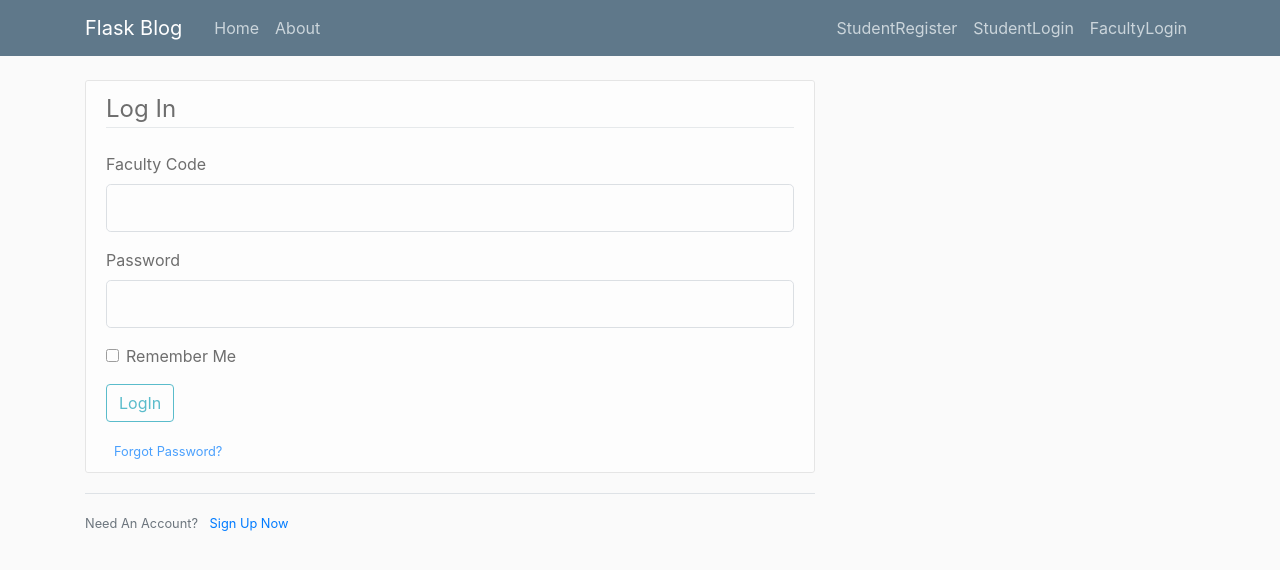
After one commit to muskan6769/Institute-Management-System, a Flask app: page /Faclogin in a window 1280 px wide. The commit adds this page. Shown: the top 570 px of the page. Run offline with Flask 2, Linux system fonts and the light colour scheme; some libraries are stand-ins or nearby versions.

Commit message:
added student anf faculty profile functionality'

```diff
--- /dev/null
+++ b/__init__.py
@@ -0,0 +1 @@
+current_user = ''
--- a/forms.py
+++ b/forms.py
@@ -13,8 +13,14 @@ class RegistrationForm(FlaskForm):
     branch = StringField('Branch',validators=[DataRequired()])
     submit = SubmitField('Sign Up')
 
-class LoginForm(FlaskForm):
+class StudLoginForm(FlaskForm):
     rollNo = StringField('EnrollNo',validators=[DataRequired(),length(min=2,max=50)])
     password = PasswordField('Password', validators=[DataRequired()])
     remember = BooleanField('Remember Me')
     submit = SubmitField('LogIn')
+
+class FacLoginForm(FlaskForm):
+    facCode = StringField('Faculty Code',validators=[DataRequired(),length(min=2,max=50)])
+    password = PasswordField('Password', validators=[DataRequired()])
+    remember = BooleanField('Remember Me')
+    submit = SubmitField('LogIn')
--- a/main.py
+++ b/main.py
@@ -1,8 +1,9 @@
 from flask import Flask,render_template ,flash ,url_for , redirect
-from forms import RegistrationForm,LoginForm
+from forms import RegistrationForm,StudLoginForm,FacLoginForm
 from sqlalchemy import create_engine
 from flask_bcrypt import Bcrypt
 from flask import request
+# from __init__ import current_user
 
 app = Flask(__name__)
 
@@ -10,7 +11,7 @@ app.config['SECRET_KEY'] = '5791628bb0b13ce0c676dfde280ba245'
 
 bcrypt =Bcrypt(app)
 import cx_Oracle
-password=''
+password='Sweet130118'
 host='localhost'
 port=1522
 sid='orcl1'
@@ -31,34 +32,64 @@ engine =  create_engine(
     pool_size=50,
     echo=True
 )
+
+class User:
+    def __init__(self,Name,isFac,isStud):
+        self.Name = Name
+        self.isFac = isFac
+        self.isStud = isStud
+
+u= User("muskan",True,False)
+
 @app.route("/")
 @app.route("/home")
 def home():
+    # print(current_user)
     return render_template('home.html')
 
 @app.route("/about")
 def about():
     return render_template('about.html')
 
-# @app.route("/account")
-# def account():
-#     return render_template('account.html')
+@app.route("/account")
+def account():
+    return render_template('account.html')
 
-@app.route("/login", methods=['GET', 'POST'])
-def login():
-    form=LoginForm()
+@app.route("/logout")
+def logout():
+    return redirect(url_for('home'))
+
+@app.route("/Studlogin", methods=['GET', 'POST'])
+def Studlogin():
+    form=StudLoginForm()
     if form.validate_on_submit():
-        reg_password = engine.execute("select Password from Student_Tab where Roll_No = :a",{'a':form.rollNo.data})
+        reg_password = engine.execute("select Name,Password from Student_Tab where Roll_No = :a",{'a':form.rollNo.data})
         for row in reg_password:
-            reg_pass=row
-        print(reg_pass[0])
-        if bcrypt.check_password_hash(reg_pass[0] , form.password.data) :
-            print("xcb")
+            reg_details=row
+        print(reg_details)
+        if bcrypt.check_password_hash(reg_details[1] , form.password.data) :
             flash('Login successful.', 'success')
+            current_user = reg_details[0]
+            return redirect(url_for('profile',current_user= current_user,Type_of_User="Student"))
         else:
             flash('Login Unsuccessful. Please check EnrollNo and password', 'danger')
+    return render_template('Studlogin.html',title='StudLogin', form=form)
 
-    return render_template('login.html',title='Login', form=form)
+@app.route("/Faclogin", methods=['GET', 'POST'])
+def Faclogin():
+    form=FacLoginForm()
+    if form.validate_on_submit():
+        reg_password = engine.execute("select Fac_Code,Password from Faculty_Tab where Fac_Code = :a",{'a':form.facCode.data})
+        for row in reg_password:
+            reg_details=row
+        if bcrypt.check_password_hash(reg_details[1] , form.password.data) :
+            flash('Login successful.', 'success')
+            current_user = reg_details[0]
+            return redirect(url_for('profile',current_user= current_user,Type_of_User="Faculty"))
+        else:
+            flash('Login Unsuccessful. Please check EnrollNo and password', 'danger')
+    return render_template('Faclogin.html',title='FacLogin', form=form)
+
 
 @app.route("/register", methods=['GET', 'POST'])
 def register():
@@ -67,9 +98,53 @@ def register():
         hashed_password = bcrypt.generate_password_hash(form.password.data).decode('utf-8')
         engine.execute("insert into Student_Tab(Name,Roll_No,Programme,Branch,Semester,Password) values(:a,:b,:c,:d,:e,:f)",{'a':form.name.data,'b':form.rollNo.data,'c':form.programme.data,'d':form.branch.data,'e':form.semester.data,'f':hashed_password})
         flash('Your account has been created! You are now able to log in', 'success')
-        return redirect(url_for('login'))
+        return redirect(url_for('Studlogin'))
     return render_template('register.html',title='Register', form=form)
 
+@app.route("/profile/<Type_of_User>/<current_user>")
+def profile(Type_of_User,current_user):
+    if Type_of_User == "Faculty" :
+        courses=[]
+        course_list = engine.execute("select Course_Code from Fac_Course_Tab where Fac_Code = :a",{'a' : current_user})
+        for row in course_list:
+            courses.append(row[0])
+        return render_template('Facprofile.html',title='Profile',courses=courses)
+    else:
+        stud=engine.execute("select Roll_No,Branch,Semester from Student_Tab where Name = :a",{'a':current_user})
+        for i in stud:
+            stud_details=[i[0],i[1],i[2]]
+        print(stud_details)
+        currentSem = stud_details[2]
+        stud_course_perf = {}
+        sem_list=[]
+        for sem in range(1,currentSem+1):
+            sem_list.append(sem)
+            courses = engine.execute("select Code from Course_Tab where Semester = :a and Branch =:b",{'a' :sem,'b':i[1]})
+            course_perf = {}
+            for course in courses:
+                stud_perf = engine.execute("select QUIZ1_MARKS_OF_15,MIDSEM_MARKS_OF_30,QUIZ2_MARKS_OF_15,ENDSEM_MARKS_OF_75,LAB_TEST_MARKS,ATTENDANCE_IN_PERC from Stud_Perf_Tab where Course_Code = :a and Student_Id = :b",{'a' : course[0],'b':stud_details[0]})
+                for perf in stud_perf:
+                    # print()
+                    course_perf[course[0]]=[perf[0],perf[1],perf[2],perf[3],perf[4],perf[5]]
+            stud_course_perf[sem] = course_perf
+
+
+        return render_template('Studprofile.html',title='Profile', stud_details=stud_details,current_user=current_user,Type_of_User=Type_of_User,stud_course_perf = stud_course_perf,currentSem = currentSem,sem_list = sem_list)
+
+
+
+
+@app.route("/List/<course>")
+def showList(course):
+    stud_perf = {}
+    stud_details = engine.execute("select STUDENT_ID, QUIZ1_MARKS_OF_15,MIDSEM_MARKS_OF_30,QUIZ2_MARKS_OF_15,ENDSEM_MARKS_OF_75,ATTENDANCE_IN_PERC from Stud_Perf_Tab where Course_Code = :a",{'a' : course})
+    for i in stud_details:
+        student_name = engine.execute("select Name from Student_Tab where Roll_No = :a ",{'a' :i[0]})
+        for j in student_name:
+            stud_perf[i[0]] = [j[0],i[1],i[2],i[3],i[4],i[5]]
+    print(stud_perf)
+
+    return render_template('list.html',title='Stud_List',stud_perf=stud_perf)
 
 
 if __name__=='__main__':
--- a/static/main.css
+++ b/static/main.css
@@ -1,6 +1,7 @@
 body {
 
-    background-image: url(Images/background.jpg);
+    /* background-image: url(Images/background.jpg); */
+    background : #fafafa;
     background-repeat: no-repeat;
     background-size: cover;
     /* height: 150%;  */
@@ -36,6 +37,7 @@ body {
     border: 1px solid #dddddd;
     border-radius: 3px;
     margin-bottom: 20px;
+    opacity: 0.7;
   }
 
   .article-title {
--- /dev/null
+++ b/templates/FacLogin.html
@@ -0,0 +1,52 @@
+{% extends "layout.html" %}
+{% block content %}
+    <div class="content-section">
+        <form method="POST" action="">
+            {{ form.hidden_tag() }}
+            <fieldset class="form-group">
+                <legend class="border-bottom mb-4">Log In</legend>
+                <div class="form-group">
+                    {{ form.facCode.label(class="form-control-label") }}
+                    {% if form.facCode.errors %}
+                        {{ form.facCode(class="form-control form-control-lg is-invalid") }}
+                        <div class="invalid-feedback">
+                            {% for error in form.facCode.errors %}
+                                <span>{{ error }}</span>
+                            {% endfor %}
+                        </div>
+                    {% else %}
+                        {{ form.facCode(class="form-control form-control-lg") }}
+                    {% endif %}
+                </div>
+                <div class="form-group">
+                    {{ form.password.label(class="form-control-label") }}
+                    {% if form.password.errors %}
+                        {{ form.password(class="form-control form-control-lg is-invalid") }}
+                        <div class="invalid-feedback">
+                            {% for error in form.password.errors %}
+                                <span>{{ error }}</span>
+                            {% endfor %}
+                        </div>
+                    {% else %}
+                        {{ form.password(class="form-control form-control-lg") }}
+                    {% endif %}
+                </div>
+                <div class="form-check">
+                    {{ form.remember(class="form-check-input") }}
+                    {{ form.remember.label(class="form-check-label") }}
+                </div>
+            </fieldset>
+            <div class="form-group">
+                {{ form.submit(class="btn btn-outline-info") }}
+            </div>
+            <small class="text-muted ml-2">
+                <a href="#">Forgot Password?</a>
+            </small>
+        </form>
+    </div>
+    <div class="border-top pt-3">
+        <small class="text-muted">
+            Need An Account? <a class="ml-2" href="{{ url_for('register') }}">Sign Up Now</a>
+        </small>
+    </div>
+{% endblock content %}
--- a/templates/account.html
+++ /dev/null
@@ -1,4 +0,0 @@
-{% extends "layout.html" %}
-{% block content %}
-    <h1>{{ current_user.username }}</h1>
-{% endblock content %}
--- a/templates/layout.html
+++ b/templates/layout.html
@@ -4,6 +4,8 @@
     <!-- Required meta tags -->
     <meta charset="utf-8">
     <meta name="viewport" content="width=device-width, initial-scale=1, shrink-to-fit=no">
+
+    <script src="https://code.jquery.com/jquery-1.10.2.js"></script>
 
     <!-- Bootstrap CSS -->
     <link rel="stylesheet" href="https://maxcdn.bootstrapcdn.com/bootstrap/4.0.0/css/bootstrap.min.css" integrity="sha384-Gn5384xqQ1aoWXA+058RXPxPg6fy4IWvTNh0E263XmFcJlSAwiGgFAW/dAiS6JXm" crossorigin="anonymous">
@@ -16,7 +18,13 @@
         <title>Flask Blog</title>
     {% endif %}
 </head>
-<body>
+<style>
+table, th, td {
+  border: 1px solid black;
+  padding: 10px
+}
+</style>
+<body onload=" disply_cur_sem_tab()">
     <header class="site-header">
       <nav class="navbar navbar-expand-md navbar-dark bg-steel fixed-top">
         <div class="container">
@@ -31,14 +39,22 @@
             </div>
             <!-- Navbar Right Side -->
             <div class="navbar-nav">
-                <a class="nav-item nav-link" href="{{ url_for('login') }}">Login</a>
-                <a class="nav-item nav-link" href="{{ url_for('register') }}">Register</a>
+              {% if current_user %}
+                <a class="nav-item nav-link" href="{{ url_for('profile',current_user=current_user,Type_of_User=Type_of_User) }}">{{ current_user }}</a>
+                <a class="nav-item nav-link" href="{{ url_for('logout') }}">Logout</a>
+              {% else %}
+                <a class="nav-item nav-link" href="{{ url_for('register') }}">StudentRegister</a>
+                <a class="nav-item nav-link" href="{{ url_for('Studlogin') }}">StudentLogin</a>
+                <a class="nav-item nav-link" href="{{ url_for('Faclogin') }}">FacultyLogin</a>
+              {% endif %}
             </div>
           </div>
           <!-- <a class="nav-item nav-link" href="{{ url_for('register') }}">Register</a> -->
         </div>
       </nav>
     </header>
+
+
     <div id="bgAfterNav">
     <main role="main" class="container">
       <div class="row">
@@ -54,14 +70,12 @@
           {% endwith %}
           {% block content %}{% endblock %}
         </div>
-
       </div>
     </main>
 
-
-
     <!-- Optional JavaScript -->
     <!-- jQuery first, then Popper.js, then Bootstrap JS -->
+
     <script src="https://code.jquery.com/jquery-3.2.1.slim.min.js" integrity="sha384-KJ3o2DKtIkvYIK3UENzmM7KCkRr/rE9/Qpg6aAZGJwFDMVNA/GpGFF93hXpG5KkN" crossorigin="anonymous"></script>
     <script src="https://cdnjs.cloudflare.com/ajax/libs/popper.js/1.12.9/umd/popper.min.js" integrity="sha384-ApNbgh9B+Y1QKtv3Rn7W3mgPxhU9K/ScQsAP7hUibX39j7fakFPskvXusvfa0b4Q" crossorigin="anonymous"></script>
     <script src="https://maxcdn.bootstrapcdn.com/bootstrap/4.0.0/js/bootstrap.min.js" integrity="sha384-JZR6Spejh4U02d8jOt6vLEHfe/JQGiRRSQQxSfFWpi1MquVdAyjUar5+76PVCmYl" crossorigin="anonymous"></script>
```
Also changed, not shown: connectDb.py (+2 -7 lines), templates/FacProfile.html (added, +7 -0 lines), templates/StudProfile.html (added, +62 -0 lines), templates/list.html (added, +25 -0 lines), templates/Studlogin.html (renamed from templates/login.html).
